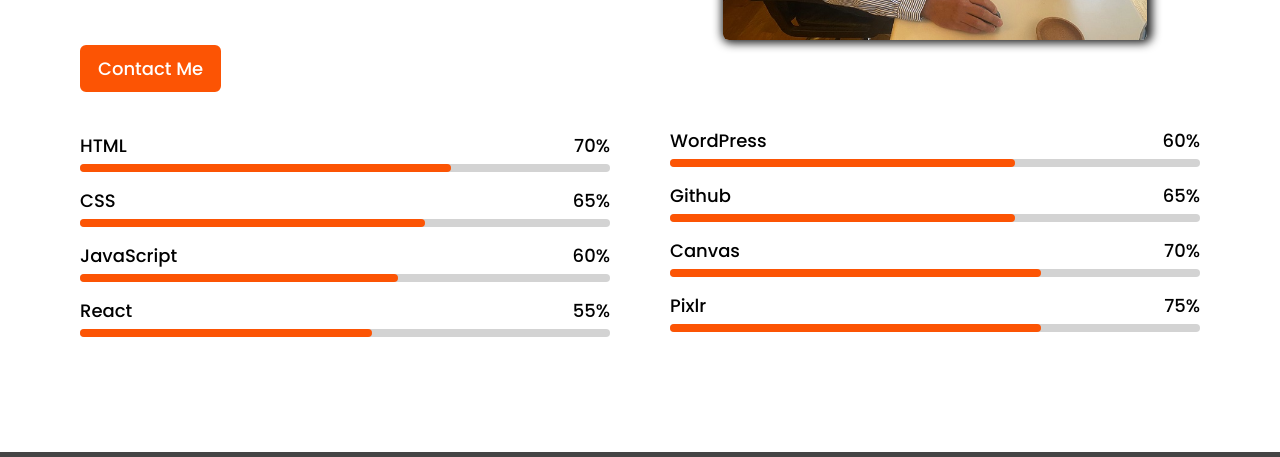
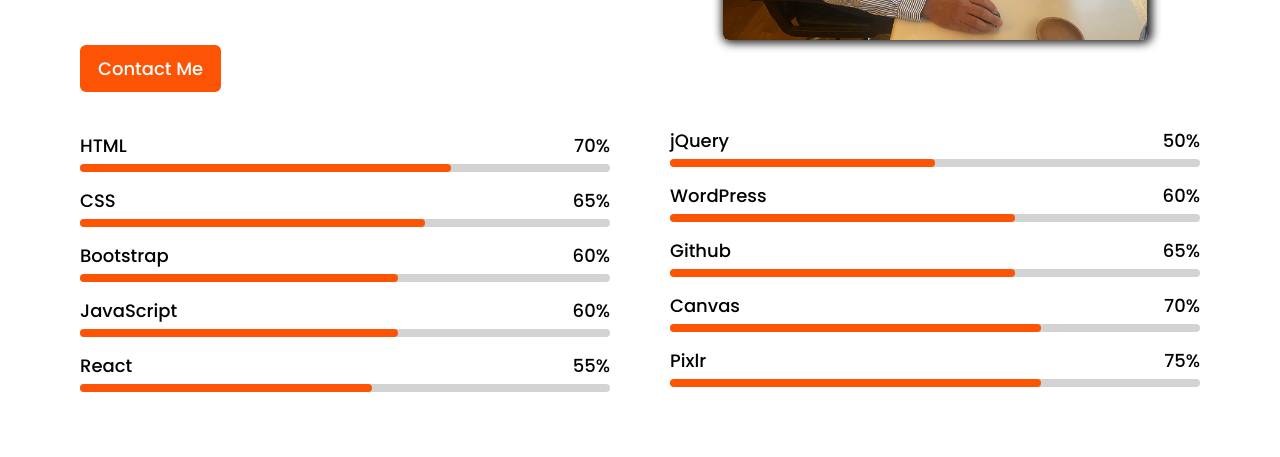
Before and after one commit to PedroCristo/pedro-portfolio-react, a React (Vite) app: page / in a window 1280 px wide. Shown: the part 3060-3517 px from the top of the page. Built offline with nearby package versions, Linux system fonts and the light colour scheme; no server answers; grey boxes are pictures that could not be loaded.

Commit message:
Add new skills and styles for bootstrap and jquery

```diff
--- a/src/components/ui/SkillsProgressBar.jsx
+++ b/src/components/ui/SkillsProgressBar.jsx
@@ -1,10 +1,14 @@
 import { skillsArray } from "../../data/en/skills-section-en";
 
 function SkillsProgressBar() {
+  const totalItems = skillsArray.length;
+  const rightItems = Math.min(5, totalItems);
+  const leftItems = Math.min(totalItems - rightItems, 5);
+
   return (
     <>
       <div className="column right">
-        {skillsArray.slice(0, 4).map((item) => (
+        {skillsArray.slice(0, rightItems).map((item) => (
           <div className="bars" key={item.id}>
             <div className="info">
               <span>{item.name}</span>
@@ -15,7 +19,7 @@ function SkillsProgressBar() {
         ))}
       </div>
       <div className="column left left-bars-box">
-        {skillsArray.slice(4).map((item) => (
+        {skillsArray.slice(rightItems, rightItems + leftItems).map((item) => (
           <div className="bars" key={item.id + 4}>
             <div className="info">
               <span>{item.name}</span>
@@ -28,4 +32,5 @@ function SkillsProgressBar() {
     </>
   );
 }
+
 export default SkillsProgressBar;
--- a/src/data/en/skills-section-en.js
+++ b/src/data/en/skills-section-en.js
@@ -19,12 +19,14 @@ const skillsDataEn = [
 const skillsArray = [
     { id: 1, name: "HTML", percentage: "70%", progressSkill: "html" },
     { id: 2, name: "CSS", percentage: "65%", progressSkill: "css" },
-    { id: 3, name: "JavaScript", percentage: "60%", progressSkill: "js" },
+    { id: 3, name: "Bootstrap", percentage: "60%", progressSkill: "bootstrap" },
+    { id: 4, name: "JavaScript", percentage: "60%", progressSkill: "js" },
     { id: 5, name: "React", percentage: "55%", progressSkill: "react" },
-    { id: 6, name: "WordPress", percentage: "60%", progressSkill: "wordpress" },
-    { id: 7, name: "Github", percentage: "65%", progressSkill: "github" },
-    { id: 8, name: "Canvas", percentage: "70%", progressSkill: "canvas" },
-    { id: 9, name: "Pixlr", percentage: "75%", progressSkill: "pixlr" }
+    { id: 6, name: "jQuery", percentage: "50%", progressSkill: "jquery" },
+    { id: 7, name: "WordPress", percentage: "60%", progressSkill: "wordpress" },
+    { id: 8, name: "Github", percentage: "65%", progressSkill: "github" },
+    { id: 9, name: "Canvas", percentage: "70%", progressSkill: "canvas" },
+    { id: 10, name: "Pixlr", percentage: "75%", progressSkill: "pixlr" }
 ];
 export { skillsArray }
 export default skillsDataEn;
--- a/src/main.css
+++ b/src/main.css
@@ -651,6 +651,9 @@ i {
 .skills-content .css::before {
   width: 65%;
 }
+.skills-content .bootstrap::before {
+  width: 60%;
+}
 
 .skills-content .js::before {
   width: 60%;
@@ -658,6 +661,9 @@ i {
 
 .skills-content .react::before {
   width: 55%;
+}
+.skills-content .jquery::before {
+  width: 50%;
 }
 
 .skills-content .wordpress::before {
```
